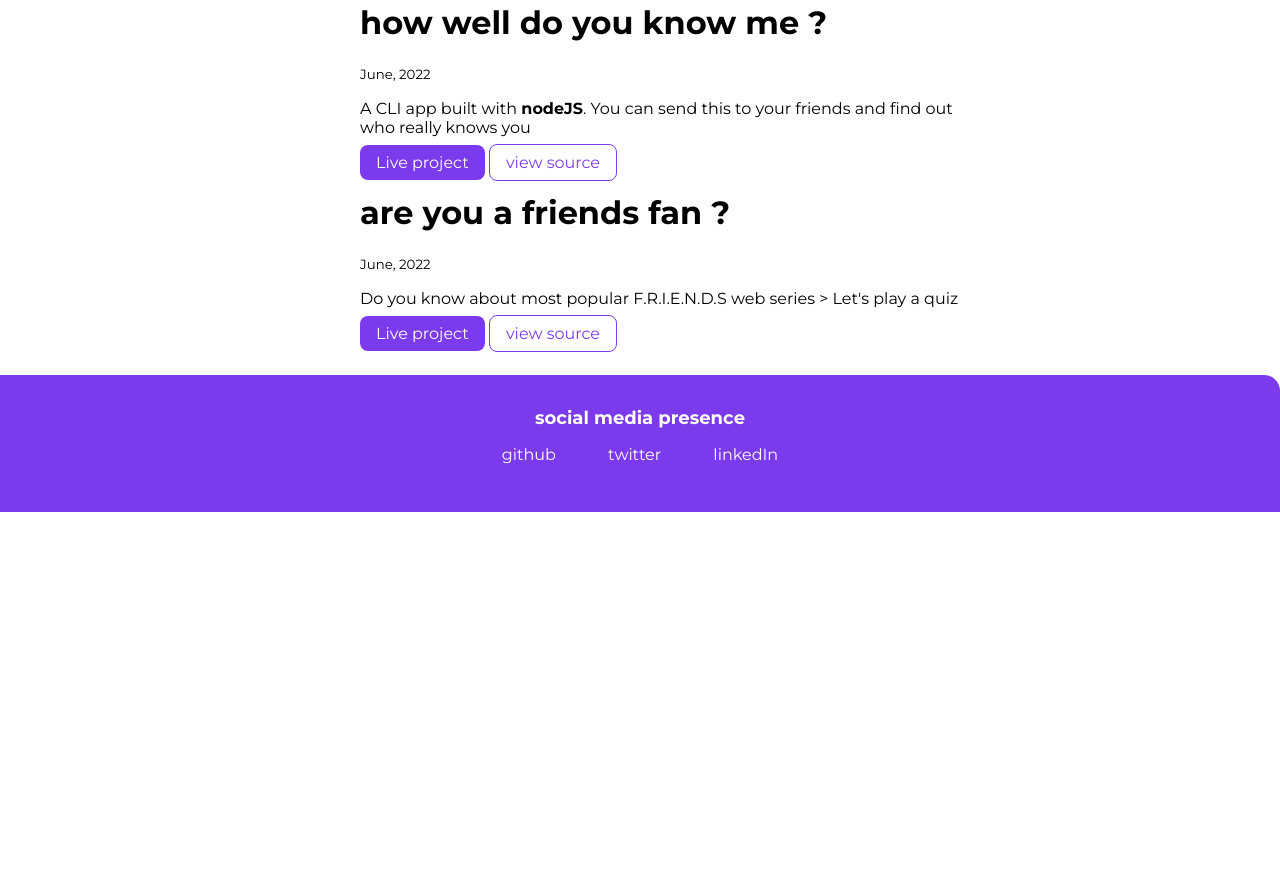
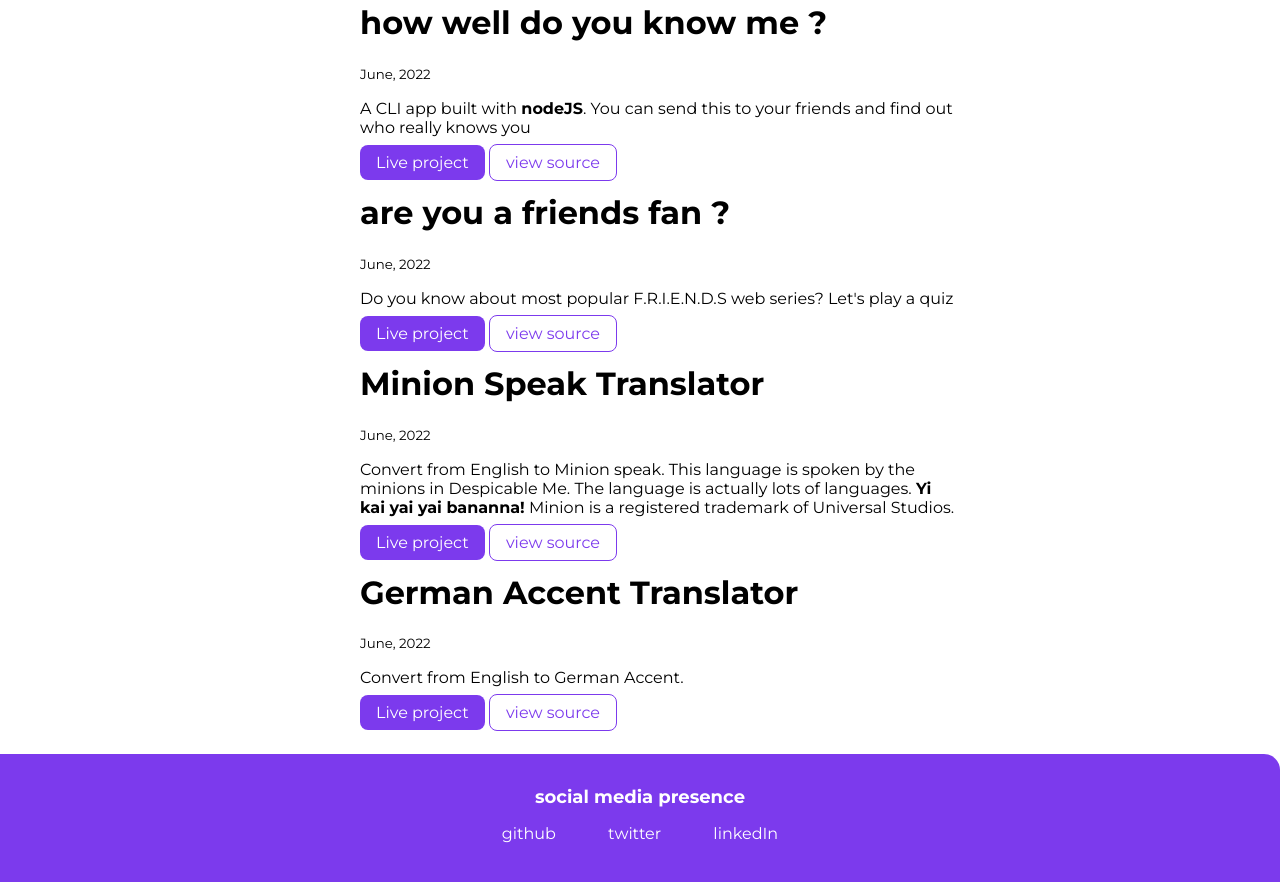
Before and after one commit to GMuskan/muskangupta-portfolio, a plain HTML site: page projects.html in a window 1280 px wide. Shown: the part 332-1214 px from the top of the page. Before the commit the page ends 844 px from the top, so only its background shows below. Drawn offline with Linux system fonts and the light colour scheme.

Commit message:
projects added

```diff
--- a/projects.html
+++ b/projects.html
@@ -34,17 +34,33 @@
                 <a class="link link-primary" href="https://replit.com/@MuskaanGupta2/">Live project</a>
                 <a class="link link-secondary" href="https://github.com/GMuskan/Quiz-Myself">view source</a>
             </div>
-
         </li>
         <li>
             <div class="container container-center">
                 <h1>are you a friends fan ?</h1>
                 <small>June, 2022</small>
-                <p>Do you know about most popular F.R.I.E.N.D.S web series > Let's play a quiz</p>
+                <p>Do you know about most popular F.R.I.E.N.D.S web series? Let's play a quiz</p>
                 <a class="link link-primary" href="https://replit.com/@MuskaanGupta2/">Live project</a>
                 <a class="link link-secondary" href="https://github.com/GMuskan/Friends-Quiz">view source</a>
             </div>
-
+        </li>
+        <li>
+            <div class="container container-center">
+                <h1>Minion Speak Translator</h1>
+                <small>June, 2022</small>
+                <p>Convert from English to Minion speak. This language is spoken by the minions in Despicable Me. The language is actually lots of languages. <strong>Yi kai yai yai bananna!</strong> Minion is a registered trademark of Universal Studios.</p>
+                <a class="link link-primary" href="https://translate-to-banana-languge.netlify.app/">Live project</a>
+                <a class="link link-secondary" href="https://github.com/GMuskan/banana-translation-app">view source</a>
+            </div>
+        </li>
+        <li>
+            <div class="container container-center">
+                <h1>German Accent Translator</h1>
+                <small>June, 2022</small>
+                <p>Convert from English to German Accent.</p>
+                <a class="link link-primary" href="https://german-accent-translation-app.netlify.app/">Live project</a>
+                <a class="link link-secondary" href="https://github.com/GMuskan/german-accent-translation-app">view source</a>
+            </div>
         </li>
     </ul>
     <footer class="footer">
```
